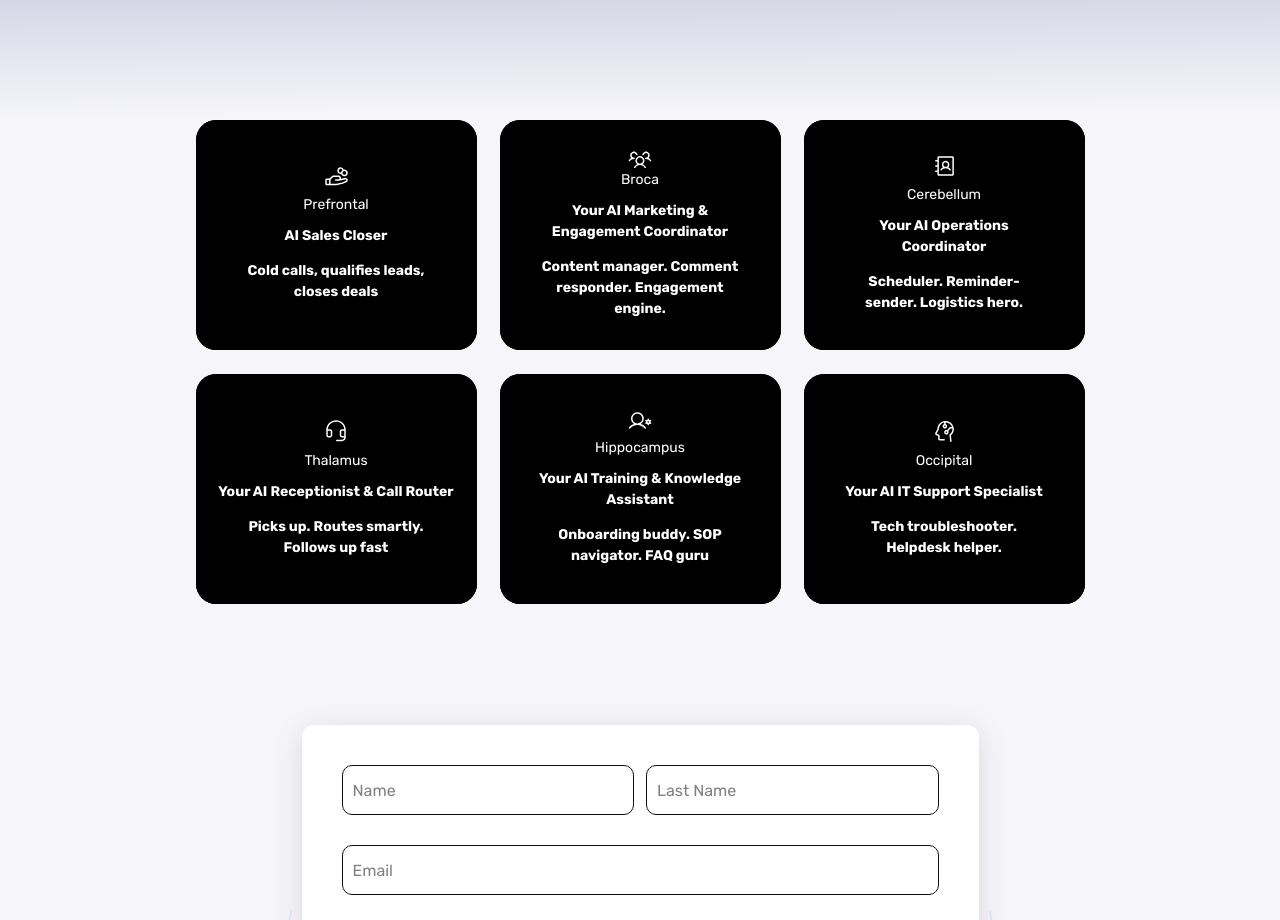
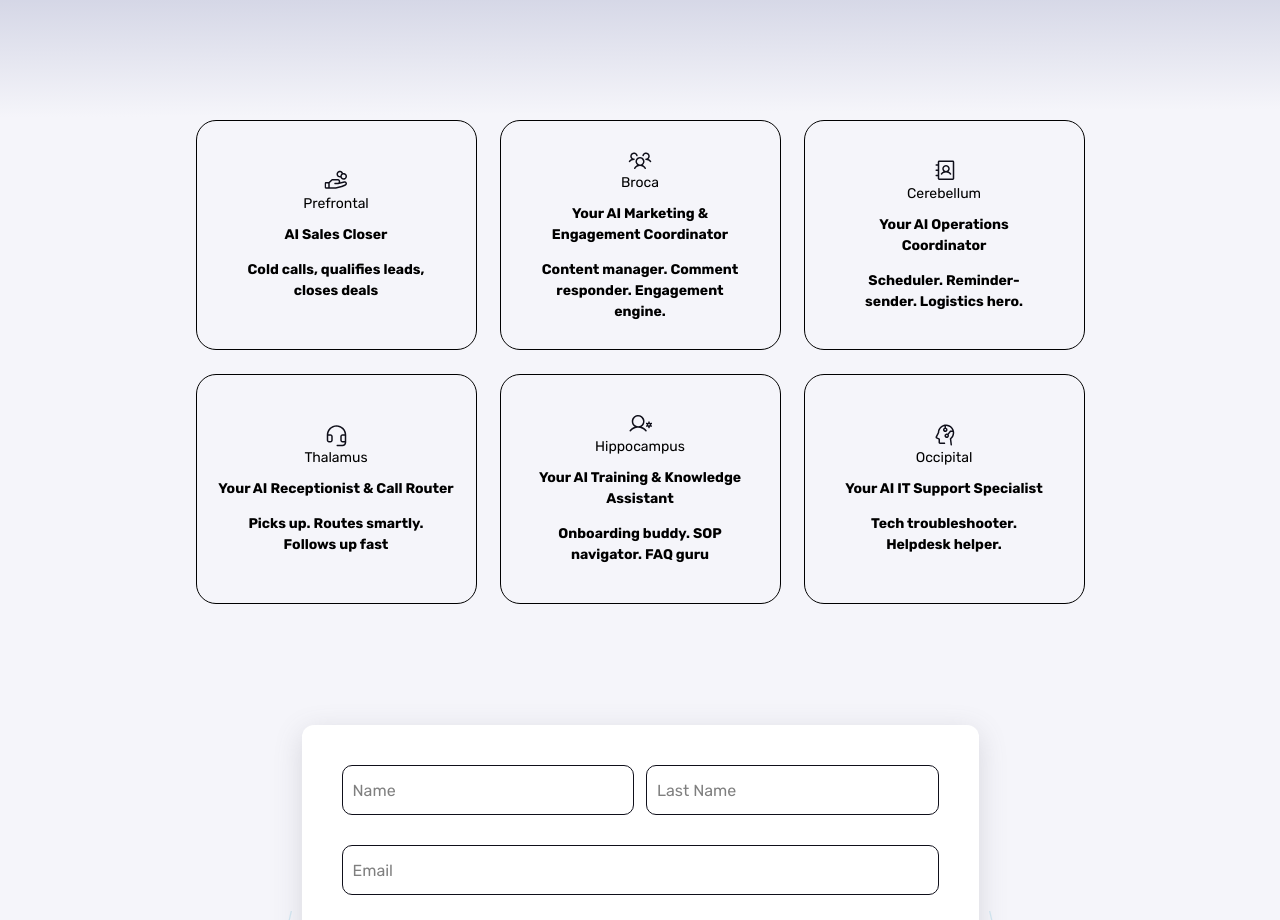
Before and after one commit to projectlead-innovativemojo/Kognitive-new, a Next.js app: page / in a window 1280 px wide. Shown: the part 3000-3920 px from the top of the page. Built offline with nearby package versions, Linux system fonts and the light colour scheme.

Commit message:
animation adjusted

```diff
--- a/src/components/Home/Cards/index.tsx
+++ b/src/components/Home/Cards/index.tsx
@@ -12,6 +12,13 @@ import addressbook from "@/public/images/home/Vector-2.svg";
 import headcircuit from "@/public/images/home/Vector-5.svg";
 import headset from "@/public/images/home/Vector-3.svg";
 import usergear from "@/public/images/home/Vector-4.svg";
+
+import handcoinsblack from "@/public/images/home/HandCoins.svg";
+import threeuserBlck from "@/public/images/home/UsersThree.svg";
+import addressbookBlck from "@/public/images/home/AddressBook.svg";
+import headcircuitBlck from "@/public/images/home/HeadCircuit.svg";
+import headsetBlck from "@/public/images/home/Headset.svg";
+import usergearBlck from "@/public/images/home/UserGear.svg";
 
 const Cards = () => {
   const [isCardClicked, setIsCardClicked] = useState<number | null>(null);
@@ -56,14 +63,24 @@ const Cards = () => {
             >
               {/* Visible content */}
               <div className="w-full md:max-w-[281px] max-w-full flex flex-col justify-center items-center rounded-[20px] min-h-[211px]">
-                <Image src={handcoin} alt="" className="mb-2" />
-                <Text className="text-[14px] font-normal text-white mb-[10px]">
+                <Image
+                  src={handcoinsblack}
+                  alt=""
+                  className="block group-hover:hidden"
+                />
+
+                <Image
+                  src={handcoin}
+                  alt=""
+                  className="hidden group-hover:block"
+                />
+                <Text className="text-[14px] font-normal group-hover:text-white mb-[10px] text-black">
                   Prefrontal
                 </Text>
-                <Text className="text-[14px] font-bold text-white">
+                <Text className="text-[14px] font-bold group-hover:text-white text-black">
                   AI Sales Closer
                 </Text>
-                <Text className="text-[14px] font-bold text-white px-10 text-center mt-[14px] mb-[18px]">
+                <Text className="text-[14px] font-bold group-hover:text-white text-black px-10 text-center mt-[14px] mb-[18px]">
                   Cold calls, qualifies leads, closes deals
                 </Text>
               </div>
@@ -78,8 +95,8 @@ const Cards = () => {
                     : "group-hover:max-h-[500px] group-hover:opacity-100"
                 } max-h-0 opacity-0 transition-all duration-1000`}
               >
-                <div className="bg-opacity-70 text-white w-full">
-                  <Text className="text-[14px] text-white text-center mb-[24px] px-4">
+                <div className="bg-opacity-70 w-full">
+                  <Text className="text-[14px] group-hover:text-white text-center mb-[24px] px-4 text-black">
                     Think of Prefrontal as your unstoppable outbound sales rep.
                     It makes thousands of calls a day, talks to prospects,
                     qualifies them, and books meetings on your calendar.
@@ -87,7 +104,7 @@ const Cards = () => {
                     Perfect for industries like IT, insurance, real estate, and
                     consulting.
                   </Text>
-                  <Text className="text-[14px] text-[#fff]  font-bold text-center mb-[15px] px-4">
+                  <Text className="text-[14px] group-hover:text-[#fff] text-black  font-bold text-center mb-[15px] px-4">
                     This is the “decision-maker” of your business brain—focused,
                     relentless, and built to sell.
                   </Text>
@@ -106,14 +123,23 @@ const Cards = () => {
             >
               {/* Visible content */}
               <div className="w-full md:max-w-[281px] max-w-full  flex flex-col justify-center items-center rounded-[20px] min-h-[211px]">
-                <Image src={headset} alt="" className="mb-2" />
-                <Text className="text-[14px] font-normal text-white mb-[10px]">
+                <Image
+                  src={headset}
+                  alt=""
+                  className="hidden group-hover:block"
+                />
+                <Image
+                  src={headsetBlck}
+                  alt=""
+                  className="block group-hover:hidden"
+                />
+                <Text className="text-[14px] font-normal group-hover:text-white mb-[10px] text-black">
                   Thalamus
                 </Text>
-                <Text className="text-[14px] font-bold text-white">
+                <Text className="text-[14px] font-bold group-hover:text-white text-black">
                   Your AI Receptionist & Call Router
                 </Text>
-                <Text className="text-[14px] font-bold text-white px-10 text-center mt-[14px] mb-[18px]">
+                <Text className="text-[14px] font-bold group-hover:text-white text-black px-10 text-center mt-[14px] mb-[18px]">
                   Picks up. Routes smartly. Follows up fast
                 </Text>
               </div>
@@ -129,7 +155,7 @@ const Cards = () => {
                 } max-h-0 opacity-0 transition-all duration-1000`}
               >
                 <div className="bg-opacity-70 text-white w-full">
-                  <Text className="text-[14px] text-white text-center mb-[24px] px-4">
+                  <Text className="text-[14px] group-hover:text-white text-center mb-[24px] px-4 text-black">
                     Thalamus answers every single call, instantly. It sends
                     callers to the right department (sales, billing, support),
                     and can text them links, forms, or reminders after the call
@@ -137,7 +163,7 @@ const Cards = () => {
                     <br />
                     No more missed leads. No more confusion
                   </Text>
-                  <Text className="text-[14px] text-[#fff]  font-bold text-center mb-[15px] px-4">
+                  <Text className="text-[14px] group-hover:text-[#fff] text-black  font-bold text-center mb-[15px] px-4">
                     The brain’s “switchboard.” It makes sure every signal gets
                     to the right place.
                   </Text>
@@ -158,14 +184,23 @@ const Cards = () => {
             >
               {/* Visible content */}
               <div className="w-full md:max-w-[281px] max-w-full flex flex-col justify-center items-center rounded-[20px] min-h-[211px]">
-                <Image src={threeusers} alt="" />
-                <Text className="text-[14px] font-normal text-white mb-[10px]">
+                <Image
+                  src={threeusers}
+                  alt=""
+                  className="hidden group-hover:block"
+                />
+                <Image
+                  src={threeuserBlck}
+                  alt=""
+                  className="block group-hover:hidden"
+                />
+                <Text className="text-[14px] font-normal group-hover:text-white mb-[10px] text-black">
                   Broca
                 </Text>
-                <Text className="text-[14px] font-bold text-white px-[35px] text-center">
+                <Text className="text-[14px] font-bold group-hover:text-white text-black px-[35px] text-center">
                   Your AI Marketing & Engagement Coordinator
                 </Text>
-                <Text className="text-[14px] font-bold text-white px-10 text-center mt-[14px] mb-[18px]">
+                <Text className="text-[14px] font-bold group-hover:text-white text-black px-10 text-center mt-[14px] mb-[18px]">
                   Content manager. Comment responder. Engagement engine.
                 </Text>
               </div>
@@ -181,14 +216,14 @@ const Cards = () => {
                 } max-h-0 opacity-0 transition-all duration-1000`}
               >
                 <div className="bg-opacity-70 text-white w-full">
-                  <Text className="text-[14px] text-white text-center mb-[24px] px-4">
+                  <Text className="text-[14px] group-hover:text-white text-center mb-[24px] px-4 text-black">
                     Broca posts on social media, responds to DMs and comments,
                     and follows up with leads from your ads automatically—voice
                     or text. <br />
                     It also watches what works and suggests smarter strategies
                     over time
                   </Text>
-                  <Text className="text-[14px] text-[#fff]  font-bold text-center mb-[15px] px-4">
+                  <Text className="text-[14px] group-hover:text-[#fff] text-black  font-bold text-center mb-[15px] px-4">
                     This is your brand’s “voice.” Friendly, consistent, and made
                     to convert attention into action.
                   </Text>
@@ -207,14 +242,23 @@ const Cards = () => {
             >
               {/* Visible content */}
               <div className="w-full md:max-w-[281px] max-w-full flex flex-col justify-center items-center rounded-[20px] min-h-[211px]">
-                <Image src={usergear} alt="" className="mb-2" />
-                <Text className="text-[14px] font-normal text-white mb-[10px]">
+                <Image
+                  src={usergear}
+                  alt=""
+                  className="hidden group-hover:block"
+                />
+                <Image
+                  src={usergearBlck}
+                  alt=""
+                  className="block group-hover:hidden"
+                />
+                <Text className="text-[14px] font-normal group-hover:text-white mb-[10px] text-black">
                   Hippocampus
                 </Text>
-                <Text className="text-[14px] font-bold text-white px-[35px] text-center">
+                <Text className="text-[14px] font-bold group-hover:text-white text-black px-[35px] text-center">
                   Your AI Training & Knowledge Assistant
                 </Text>
-                <Text className="text-[14px] font-bold text-white px-10 text-center mt-[14px] mb-[18px]">
+                <Text className="text-[14px] font-bold group-hover:text-white text-black px-10 text-center mt-[14px] mb-[18px]">
                   Onboarding buddy. SOP navigator. FAQ guru
                 </Text>
               </div>
@@ -230,13 +274,13 @@ const Cards = () => {
                 } max-h-0 opacity-0 transition-all duration-1000`}
               >
                 <div className="bg-opacity-70 text-white w-full">
-                  <Text className="text-[14px] text-white text-center mb-[24px] px-4">
+                  <Text className="text-[14px] group-hover:text-white text-center mb-[24px] px-4 text-black">
                     Need to train a new hire or answer customer questions 24/7?
                     Hippocampus can walk people through your processes, dig into
                     your internal knowledge base (Notion, wikis, SOPs), and even
                     train new staff or clients.
                   </Text>
-                  <Text className="text-[14px] text-[#fff]  font-bold text-center mb-[15px] px-4">
+                  <Text className="text-[14px] group-hover:text-[#fff] text-black  font-bold text-center mb-[15px] px-4">
                     The {"“memory”"} center. It holds everything and delivers
                     answers instantly
                   </Text>
@@ -257,14 +301,23 @@ const Cards = () => {
             >
               {/* Visible content */}
               <div className="w-full md:max-w-[281px] max-w-full flex flex-col justify-center items-center rounded-[20px] min-h-[211px]">
-                <Image src={addressbook} alt="" className="mb-2" />
-                <Text className="text-[14px] font-normal text-white mb-[10px]">
+                <Image
+                  src={addressbook}
+                  alt=""
+                  className="hidden group-hover:block"
+                />
+                <Image
+                  src={addressbookBlck}
+                  alt=""
+                  className="block group-hover:hidden"
+                />
+                <Text className="text-[14px] font-normal group-hover:text-white mb-[10px] text-black">
                   Cerebellum
                 </Text>
-                <Text className="text-[14px] font-bold text-white px-[35px] text-center">
+                <Text className="text-[14px] font-bold group-hover:text-white text-black px-[35px] text-center">
                   Your AI Operations Coordinator
                 </Text>
-                <Text className="text-[14px] font-bold text-white px-10 text-center mt-[14px] mb-[18px]">
+                <Text className="text-[14px] font-bold group-hover:text-white text-black px-10 text-center mt-[14px] mb-[18px]">
                   Scheduler. Reminder-sender. Logistics hero.
                 </Text>
               </div>
@@ -280,13 +333,13 @@ const Cards = () => {
                 } max-h-0 opacity-0 transition-all duration-1000`}
               >
                 <div className="bg-opacity-70 text-white w-full">
-                  <Text className="text-[14px] text-white text-center mb-[24px] px-4">
+                  <Text className="text-[14px] group-hover:text-white text-center mb-[24px] px-4 text-black">
                     Cerebellum keeps your business running smoothly. It books
                     appointments, sends reminders and confirmations, updates
                     your field team, and tracks service documents without
                     missing a beat.
                   </Text>
-                  <Text className="text-[14px] text-[#fff]  font-bold text-center mb-[15px] px-4">
+                  <Text className="text-[14px] group-hover:text-[#fff] text-black  font-bold text-center mb-[15px] px-4">
                     This is your {"“muscle memory”"}—quiet, precise, and always
                     on time
                   </Text>
@@ -305,14 +358,23 @@ const Cards = () => {
             >
               {/* Visible content */}
               <div className="w-full md:max-w-[281px] max-w-full flex flex-col justify-center items-center rounded-[20px] min-h-[211px]">
-                <Image src={headcircuit} alt="" className="mb-2" />
-                <Text className="text-[14px] font-normal text-white mb-[10px]">
+                <Image
+                  src={headcircuit}
+                  alt=""
+                  className="hidden group-hover:block"
+                />
+                <Image
+                  src={headcircuitBlck}
+                  alt=""
+                  className="block group-hover:hidden"
+                />
+                <Text className="text-[14px] font-normal group-hover:text-white mb-[10px] text-black">
                   Occipital
                 </Text>
-                <Text className="text-[14px] font-bold text-white px-[35px] text-center">
+                <Text className="text-[14px] font-bold group-hover:text-white text-black px-[35px] text-center">
                   Your AI IT Support Specialist
                 </Text>
-                <Text className="text-[14px] font-bold text-white px-10 text-center mt-[14px] mb-[18px]">
+                <Text className="text-[14px] font-bold group-hover:text-white text-black px-10 text-center mt-[14px] mb-[18px]">
                   Tech troubleshooter. Helpdesk helper.
                 </Text>
               </div>
@@ -328,13 +390,13 @@ const Cards = () => {
                 } max-h-0 opacity-0 transition-all duration-1000`}
               >
                 <div className="bg-opacity-70 text-white w-full">
-                  <Text className="text-[14px] text-white text-center mb-[24px] px-4">
+                  <Text className="text-[14px] group-hover:text-white text-center mb-[24px] px-4 text-black">
                     Occipital is your first line of IT defense. It handles basic
                     tech problems like WiFi issues, login errors, and password
                     resets. If it can’t fix it, it creates a ticket and follows
                     up for you—automatically.
                   </Text>
-                  <Text className="text-[14px] text-[#fff]  font-bold text-center mb-[15px] px-4">
+                  <Text className="text-[14px] group-hover:text-[#fff] text-black  font-bold text-center mb-[15px] px-4">
                     The {"“vision system.”"} It spots problems fast and keeps
                     your business online
                   </Text>
--- a/src/components/ui/card-spotlight.tsx
+++ b/src/components/ui/card-spotlight.tsx
@@ -35,7 +35,7 @@ export const CardSpotlight = ({
   return (
     <div
       className={cn(
-        "group/spotlight rounded-[20px] relative bg-black",
+        "group/spotlight rounded-[20px] hover:bg-black relative ",
         className
       )}
       onMouseMove={handleMouseMove}
@@ -44,7 +44,7 @@ export const CardSpotlight = ({
       {...props}
     >
       <motion.div
-        className="pointer-events-none absolute z-0 -inset-px rounded-[20px] opacity-0 transition bg-black duration-300 group-hover/spotlight:opacity-100"
+        className="pointer-events-none absolute z-0 -inset-px rounded-[20px] opacity-0 transition hover:bg-black  duration-300 group-hover/spotlight:opacity-100"
         style={{
           backgroundColor: color,
           maskImage: useMotionTemplate`
```
Also changed, not shown: src/components/ui/icons.tsx (added, +99 -0 lines).
